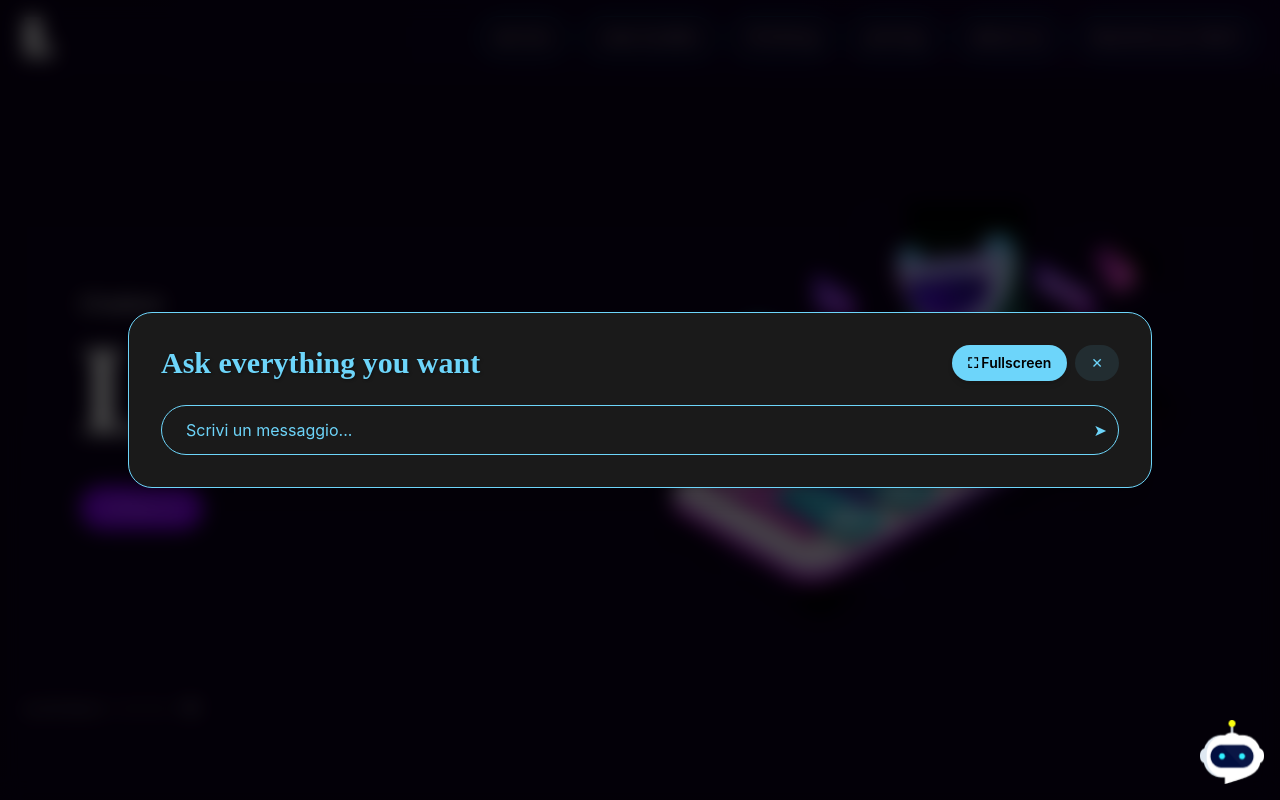
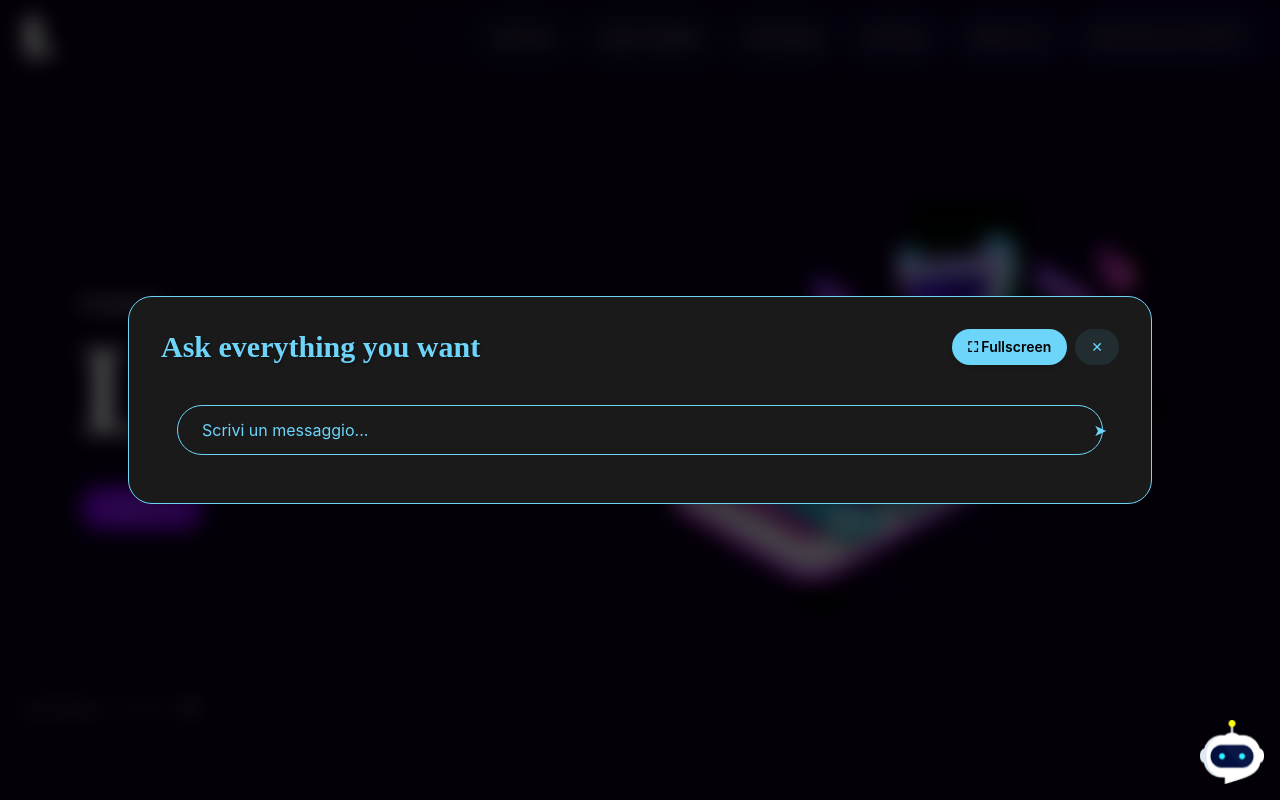
Before and after one commit to labait/piscioneri_tesi, a Vue app: page / in a window 1280 px wide. Both pictures are taken after a click on the link 1232 px from the left and 752 px from the top of the page. Shown: the top 800 px of the page. Built offline with nearby package versions, Linux system fonts and the light colour scheme; a web font is replaced by a local one.

Commit message:
Aumenta l'altezza massima della sezione messaggi a 80vh e aggiungi margini al campo di input per migliorare l'usabilità dell'interfaccia chat.

```diff
--- a/src/components/chat.vue
+++ b/src/components/chat.vue
@@ -179,7 +179,7 @@ onMounted(() => {
         </div>
 
         <!-- Messaggi -->
-        <div class="flex-1 overflow-y-auto mb-6 space-y-4 max-h-[40vh]" v-if="currentIndex !== null">
+        <div class="flex-1 overflow-y-auto mb-6 space-y-4 max-h-[80vh]" v-if="currentIndex !== null">
           <div v-for="(msg, i) in chats[currentIndex].messages" :key="i" class="text-sm flex" :class="msg.from === 'user' ? 'justify-end' : 'justify-start'">
             <div
               :class="[
@@ -193,7 +193,7 @@ onMounted(() => {
         </div>
 
         <!-- Input -->
-        <div class="relative">
+        <div class="relative mt-auto px-4 py-4">
     <input
       ref="inputRef"
       id="user-input"
```
Lines whose indentation alone changed are shown as unchanged.
